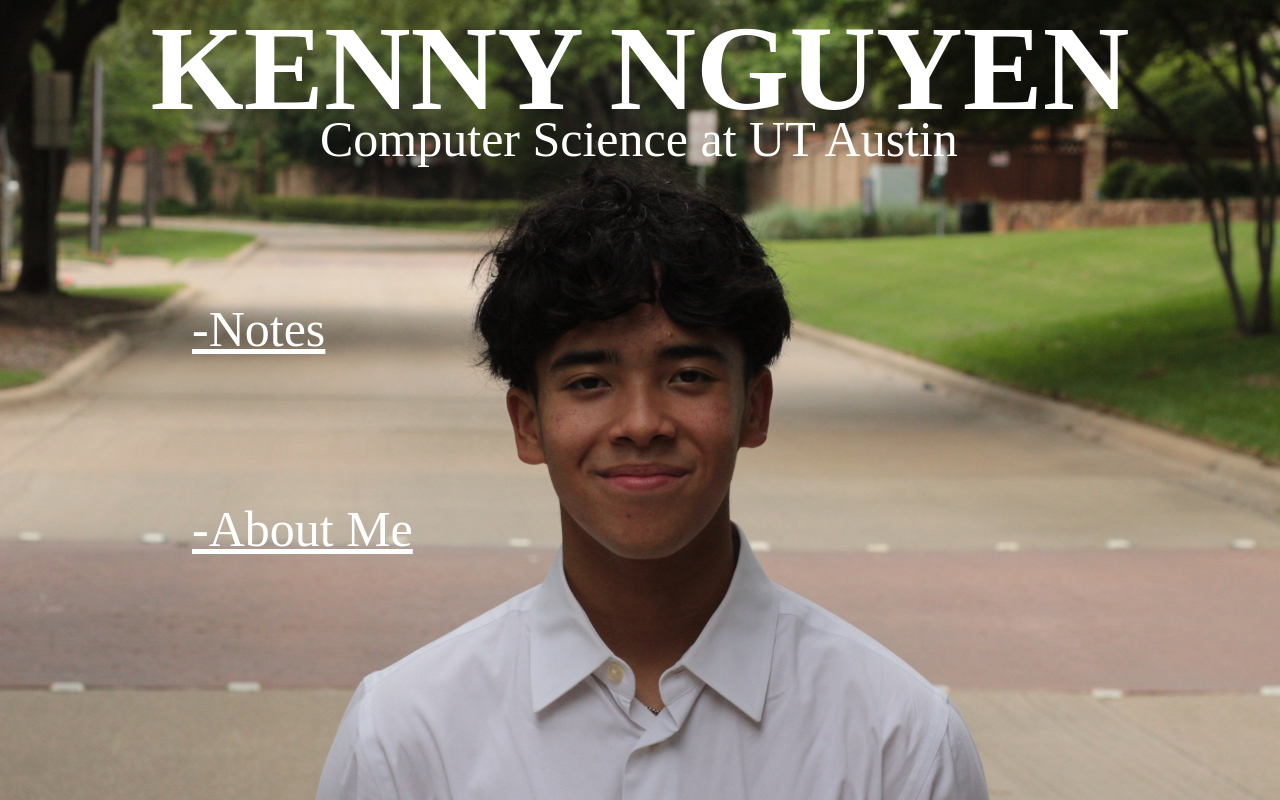
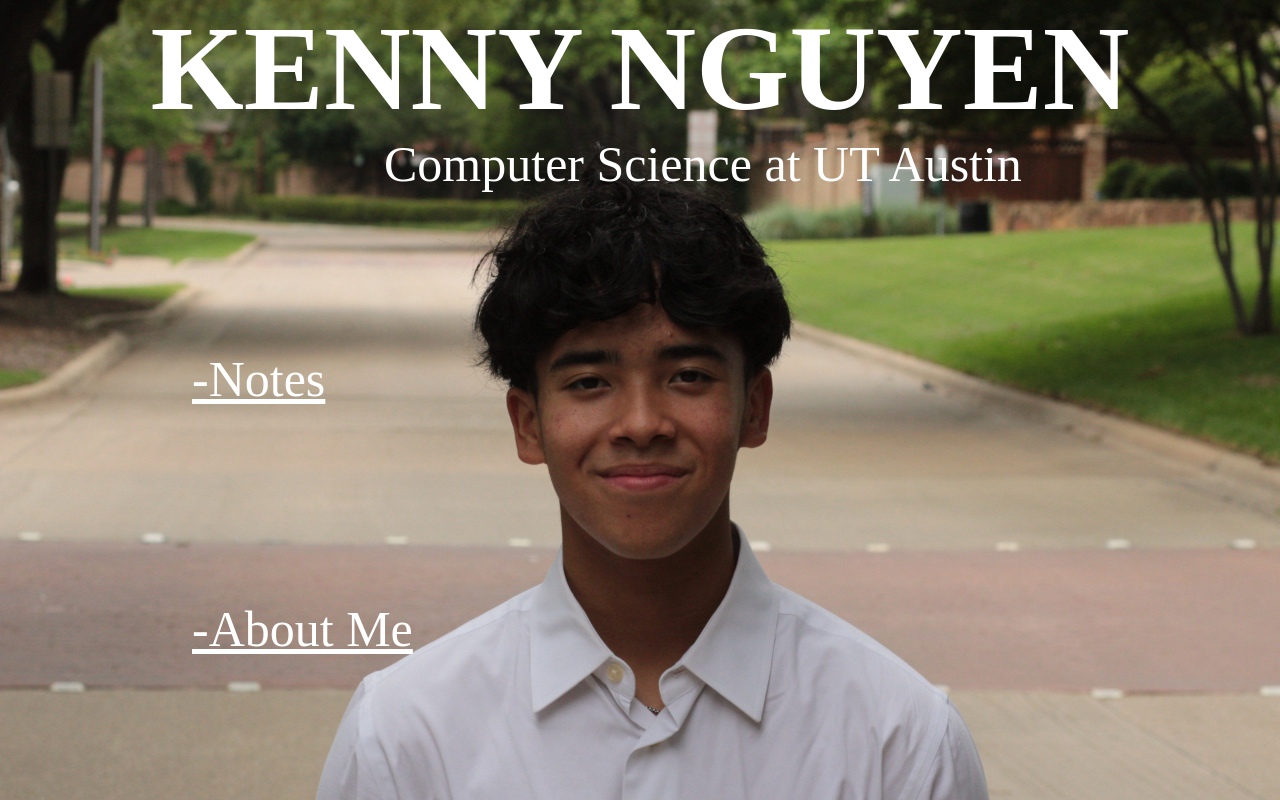
Before and after one commit to kennynguyxn/personalwebpage, a plain HTML site: page index.html in a window 1280 px wide. Drawn offline with Linux system fonts and the light colour scheme.

Commit message:
Update placement of text on homepage

```diff
--- a/styles.css
+++ b/styles.css
@@ -17,10 +17,10 @@
 
 .bio {
     position: absolute;
-    left: 25%;
+    left: 30%;
     font-size: 50px;
     font-family: didot;
-    top: 80%;
+    top: 135px;
 }
 
 .notes {
@@ -28,7 +28,7 @@
     left: 15%;
     font-size: 50px;
     font-family: didot;
-    top: 300px;
+    top: 350px;
     color: white;
 }
 
@@ -37,7 +37,7 @@
     left: 15%;
     font-size: 50px;
     font-family: didot;
-    top: 500px;
+    top: 600px;
     color: white;
 }
 
```
Also changed, not shown: pages/about.html (+1 -1 lines), pages/notes.html (+1 -1 lines).
